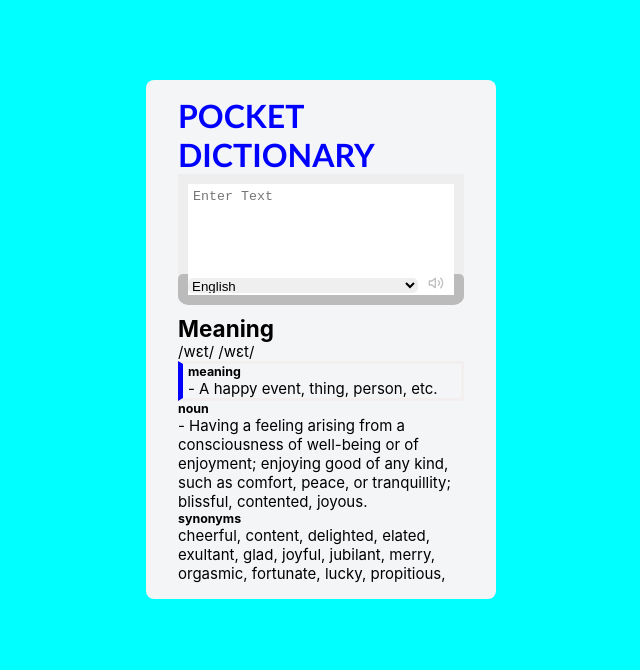
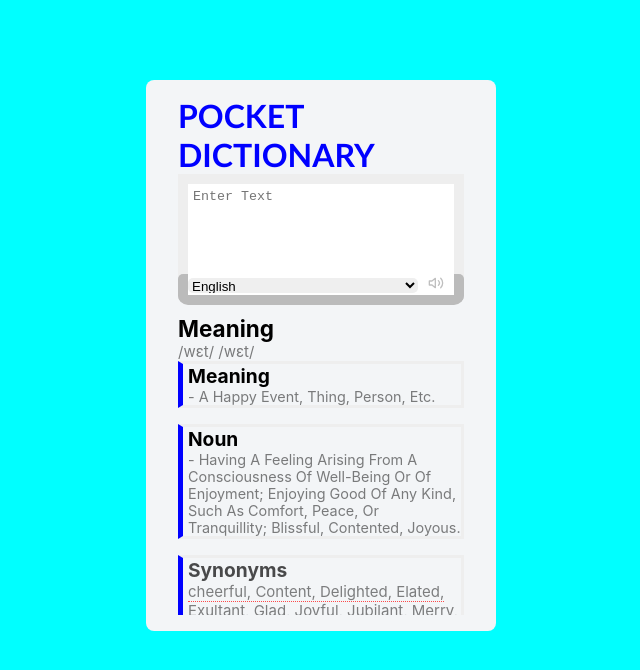
Before and after one commit to walexy026/my-pocket-dictionary, a React (Create React App) app: page / in a window 1280 px wide. Shown: the top 670 px of the page, without its empty margins (319-959 px from the left). Built offline with nearby package versions, Linux system fonts and the light colour scheme.

Commit message:
done with the styling of the app

```diff
--- a/src/components/Dico.css
+++ b/src/components/Dico.css
@@ -70,9 +70,40 @@ form textarea form,
   overflow: scroll;
   font-size: 15px;
 }
-
-.meaning {
+.phonetics {
+  opacity: 0.5;
+}
+.meaning,
+.patOfSpeech,
+.synonyms,
+.antonyms {
   border-left: 5px solid blue !important;
   padding-left: 5px;
-  border: 3px solid rgb(243, 239, 239);
+  border: 3px solid #eee;
+  margin-bottom: 1rem;
 }
+span > h5 {
+  font-size: 1.2rem;
+  text-transform: capitalize;
+}
+span > p {
+  font-size: 0.9rem;
+  text-transform: capitalize;
+  opacity: 0.5;
+}
+/* .synonyms span {
+  cursor: pointer;
+  border-bottom: 1px dotted red;
+  opacity: 0.5;
+} */
+.synonyms span,
+.antonyms span {
+  cursor: pointer;
+  border-bottom: 1px dotted red;
+  opacity: 0.7;
+  text-transform: capitalize;
+}
+
+::-webkit-scrollbar {
+  display: none;
+}
--- a/src/components/Dico.jsx
+++ b/src/components/Dico.jsx
@@ -28,25 +28,39 @@ const dico = () => {
           <p className="phonetics">/wɛt/ /wɛt/</p>
         </div>
         <div className="meaning">
+          <span>
             <h5>meaning</h5>
             <p>- A happy event, thing, person, etc.</p>
+          </span>
         </div>
         <div className="patOfSpeech">
+          <span>
             <h5>noun</h5>
             <p>
-            - Having a feeling arising from a consciousness of well-being or of
-            enjoyment; enjoying good of any kind, such as comfort, peace, or
-            tranquillity; blissful, contented, joyous.
+              - Having a feeling arising from a consciousness of well-being or
+              of enjoyment; enjoying good of any kind, such as comfort, peace,
+              or tranquillity; blissful, contented, joyous.
             </p>
+          </span>
         </div>
         <div className="synonyms">
+          <span>
             <h5>synonyms</h5>
-          <p>
+            <span>
               cheerful, content, delighted, elated, exultant, glad, joyful,
               jubilant, merry, orgasmic, fortunate, lucky, propitious,
-          </p>
+            </span>
+          </span>
         </div>
-        <div className="antonyms"></div>
+        <div className="antonyms">
+          <span>
+            <h5>antonyms</h5>
+            <span>
+              Cheerful, content, delighted, elated, exultant, glad, joyful,
+              jubilant, merry, orgasmic, fortunate, lucky, propitious,
+            </span>
+          </span>
+        </div>
       </div>
     </div>
   );
```
Lines whose indentation alone changed are shown as unchanged.
